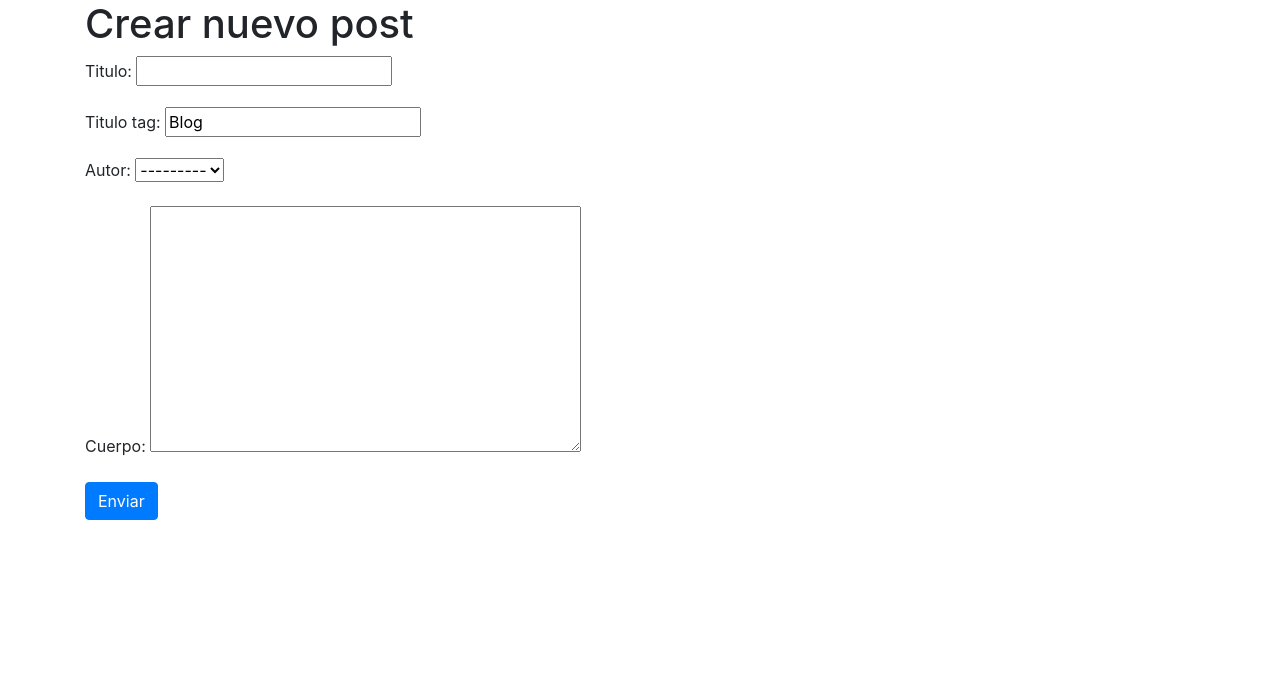
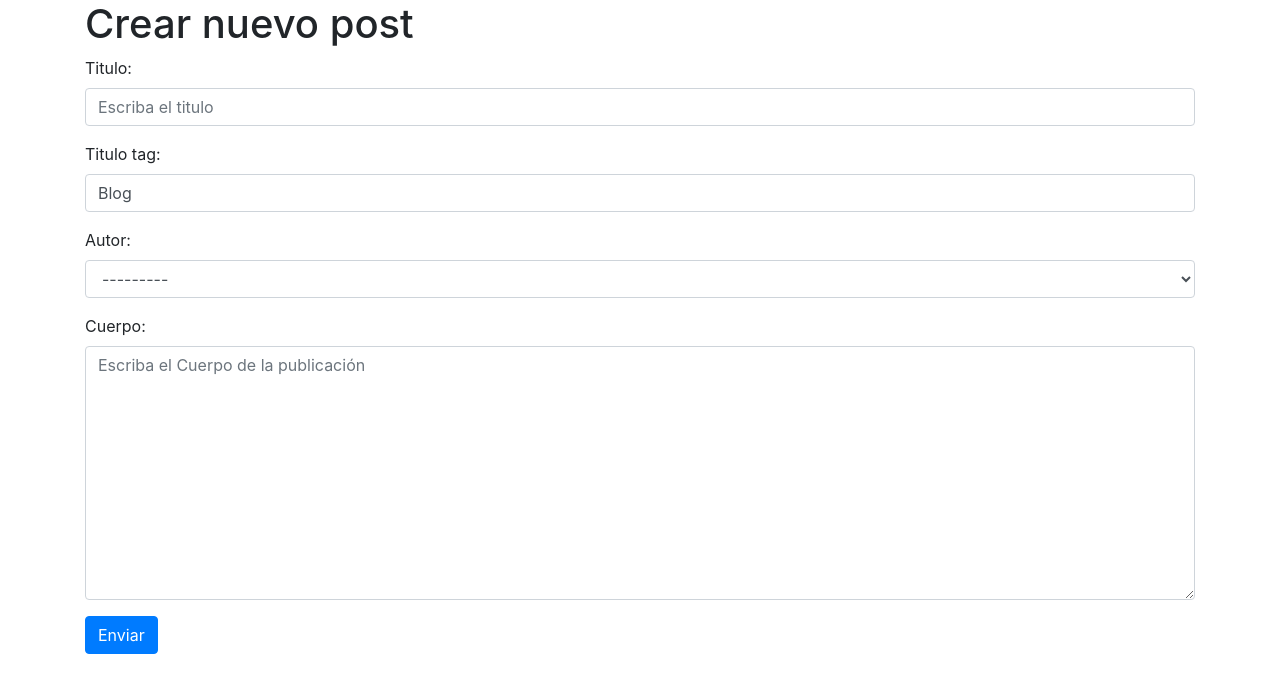
Before and after one commit to SebastianFGarcia/BlogDjango, a Django app: page /create/ in a window 1280 px wide. Shown: the part 56-749 px from the top of the page. Run offline with Django 3.2, Linux system fonts and the light colour scheme; some libraries are stand-ins or nearby versions.

Commit message:
Añadiendo estilos a el formulario de creacion de la publicacion

```diff
--- /dev/null
+++ b/blog/myBlog/forms.py
@@ -0,0 +1,13 @@
+from django import forms
+from .models import Post
+
+class PostForm(forms.ModelForm):
+    class Meta:
+        model = Post
+        fields = ('titulo','titulo_tag','autor','cuerpo')
+        widgets = {
+            'titulo': forms.TextInput(attrs={'class':'form-control', 'placeholder': 'Escriba el titulo'}),
+            'titulo_tag': forms.TextInput(attrs={'class':'form-control'}),
+            'autor': forms.Select(attrs={'class':'form-control'}),
+            'cuerpo': forms.Textarea(attrs={'class':'form-control', 'placeholder': 'Escriba el Cuerpo de la publicación'}),
+        }
--- a/blog/myBlog/templates/create.html
+++ b/blog/myBlog/templates/create.html
@@ -1,8 +1,10 @@
 {% extends 'layout.html' %} {% block title %} Crear Post {% endblock %} {% block content %}
 
 <h1 class="h1">Crear nuevo post</h1>
-<form action="" method="post">
-    {% csrf_token %} {{form.as_p}}
-    <button class="btn btn-primary" type="submit">Enviar</button>
-</form>
+<div class="form-group">
+    <form action="" method="post">
+        {% csrf_token %} {{form.as_p}}
+        <button class="btn btn-primary" type="submit">Enviar</button>
+    </form>
+</div>
 {% endblock %}
--- a/blog/myBlog/views.py
+++ b/blog/myBlog/views.py
@@ -1,6 +1,6 @@
 from django.views.generic import ListView, DetailView, CreateView
 from .models import Post
-
+from .forms import PostForm
 
 class HomeView(ListView):
 	model = Post
@@ -13,5 +13,6 @@
 
 class CrearPublicacion(CreateView):
 	model = Post
+	form_class = PostForm
 	template_name = 'create.html'
-	fields = '__all__'
+	#fields = '__all__'
```
